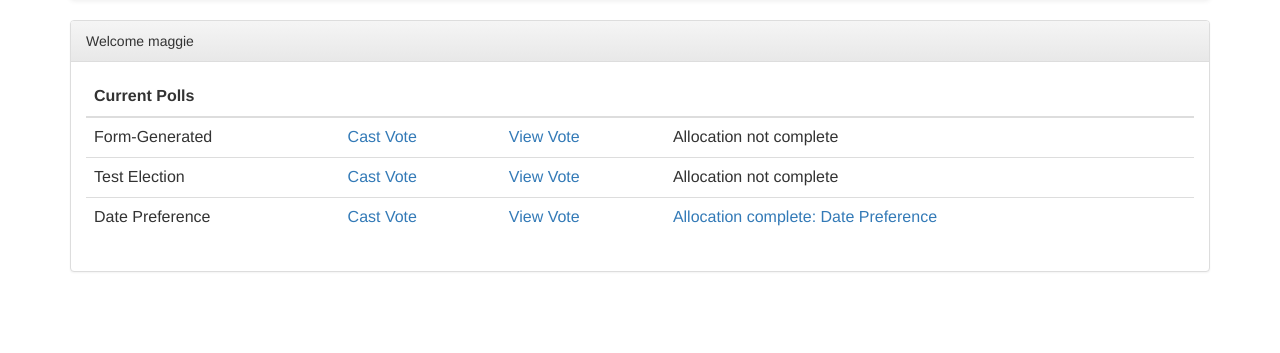
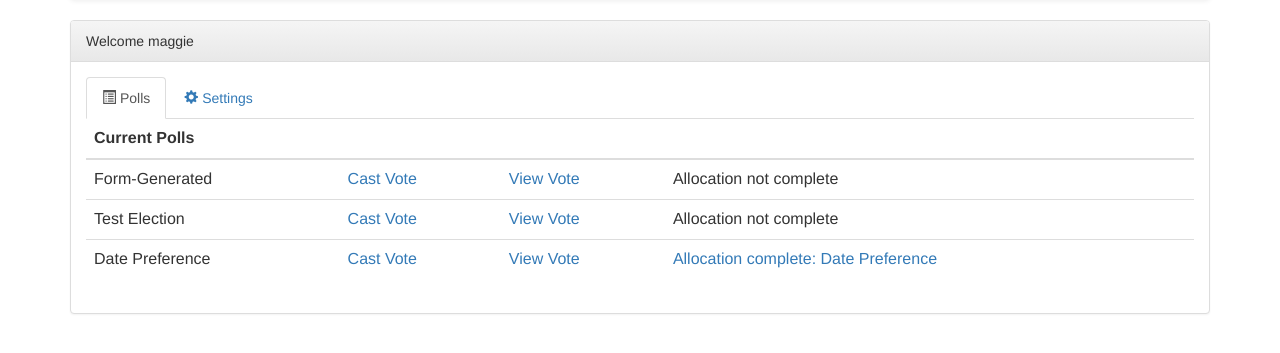
Before and after one commit to PrefPy/opra, a Django app: page /polls/ in a window 1280 px wide. Shown: the part 52-405 px from the top of the page. Run offline with Django 3.2, Linux system fonts and the light colour scheme; a user stored in the database is signed in; data comes from the database, SQL or seed files in the repository; both versions use the stored data as it was after the commit; some libraries are stand-ins or nearby versions.

Commit message:
Add separate settings page

```diff
--- a/compsocsite/polls/templates/polls/base.html
+++ b/compsocsite/polls/templates/polls/base.html
@@ -3,6 +3,8 @@
         <title>OPRA</title>
         <link rel="stylesheet" href="//maxcdn.bootstrapcdn.com/bootstrap/3.2.0/css/bootstrap.min.css">
         <link rel="stylesheet" href="//maxcdn.bootstrapcdn.com/bootstrap/3.2.0/css/bootstrap-theme.min.css">
+        <script src="https://ajax.googleapis.com/ajax/libs/jquery/1.12.2/jquery.min.js"></script>
+        <script src="http://maxcdn.bootstrapcdn.com/bootstrap/3.3.6/js/bootstrap.min.js"></script>
     </head>
     <body>
         <div class="container">
--- a/compsocsite/polls/templates/polls/index.html
+++ b/compsocsite/polls/templates/polls/index.html
@@ -2,10 +2,18 @@
 
 {% block content %}
     {% if user.is_authenticated %}
+
         <div class="col-md-12">
             <div class="panel panel-default">
                 <div class="panel-heading">Welcome {{ request.user.username }}</div>
                 <div class="panel-body">
+                <ul class="nav nav-tabs">
+                    <li class="active"><a data-toggle="tab" href="#home"><span class="glyphicon glyphicon-list-alt"></span> Polls</a></li>
+                    <li><a data-toggle="tab" href="#settings"><span class="glyphicon glyphicon-cog"></span> Settings</a></li>
+                </ul>
+
+                <div class="tab-content">
+                    <div id="home" class="tab-pane active">
                         <table class="table">
                         {% if question_list %}
                             <thead>
@@ -39,6 +47,28 @@
                         {% endif %}
                         </table>
                     </div>
+                    <div id="settings" class="tab-pane">
+                        <table class="table">
+                            <thead>
+                                <tr>
+                                <th>Polls Created</th>
+                                <th></th>
+                                </tr>
+                            </thead>
+                            <tbody>
+                            {% for question in question_list %}
+                                {% if question.question_owner == request.user %}
+                                <tr>
+                                    <td>{{ question.question_text }}</td>
+                                    <td><a href="{% url 'polls:settings' question.id %}">Modify Poll</a></td>
+                                </tr>
+                                {% endif %}
+                            {% endfor %}
+                            </tbody>
+                        </table>
+                    </div>
+                </div>
+                </div>
             </div>
         </div>
      {% else %}
--- a/compsocsite/polls/urls.py
+++ b/compsocsite/polls/urls.py
@@ -7,6 +7,7 @@ urlpatterns = [
     url(r'^$', views.IndexView.as_view(), name='index'),
     url(r'^add/$', views.addView, name='add'),
     url(r'^(?P<pk>[0-9]+)/$', views.DetailView.as_view(), name='detail'),
+    url(r'^(?P<pk>[0-9]+)/settings/$', views.SettingsView.as_view(), name='settings'),
     url(r'^(?P<pk>[0-9]+)/results/$', views.ResultsView.as_view(), name='results'),
     url(r'^(?P<question_id>[0-9]+)/vote/$', views.vote, name='vote'),
     url(r'^(?P<question_id>[0-9]+)/addvoter/$', views.addvoter, name='addvoter'),
--- a/compsocsite/polls/views.py
+++ b/compsocsite/polls/views.py
@@ -40,8 +40,18 @@ def addView(request):
 class DetailView(generic.DetailView):
     model = Question
     template_name = 'polls/detail.html'
+    def get_queryset(self):
+        """
+        Excludes any questions that aren't published yet.
+        """
+        return Question.objects.filter(pub_date__lte=timezone.now())
+
+# view for settings detail
+class SettingsView(generic.DetailView):
+    model = Question
+    template_name = 'polls/settings.html'
     def get_context_data(self, **kwargs):
-        ctx = super(DetailView, self).get_context_data(**kwargs)
+        ctx = super(SettingsView, self).get_context_data(**kwargs)
         ctx['users'] = User.objects.all()
         return ctx
     def get_queryset(self):
@@ -72,7 +82,7 @@ def addvoter(request, question_id):
     for voter in newVoters:
         voterObj = User.objects.get(username=voter)
         question.question_voters.add(voterObj.id)
-    return HttpResponseRedirect('/polls/%s/' % question_id)
+    return HttpResponseRedirect('/polls/%s/settings' % question_id)
 
 # function to process student submission
 def vote(request, question_id):
```
Also changed, not shown: compsocsite/polls/templates/polls/detail.html (+0 -18 lines), compsocsite/polls/templates/polls/settings.html (added, +36 -0 lines), compsocsite/db.sqlite3, 2 other files. Lines whose indentation alone changed are shown as unchanged.
